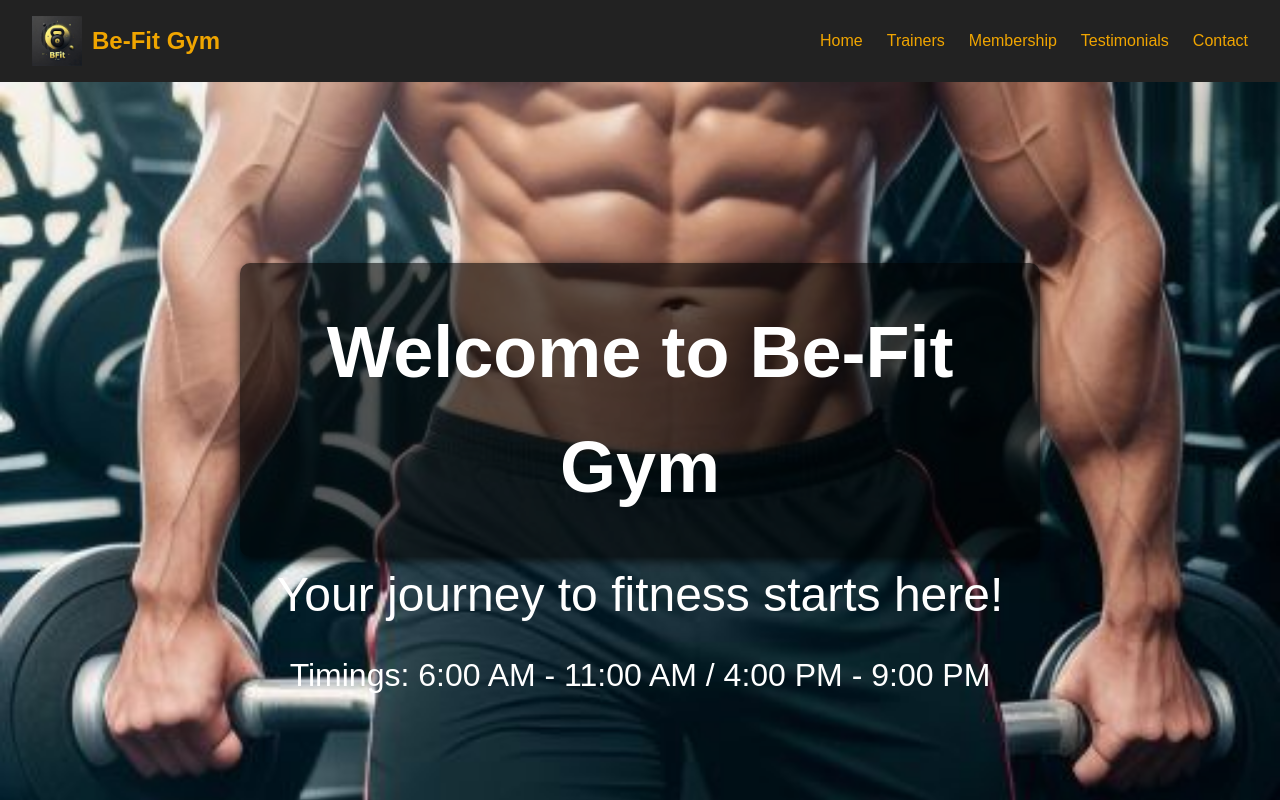
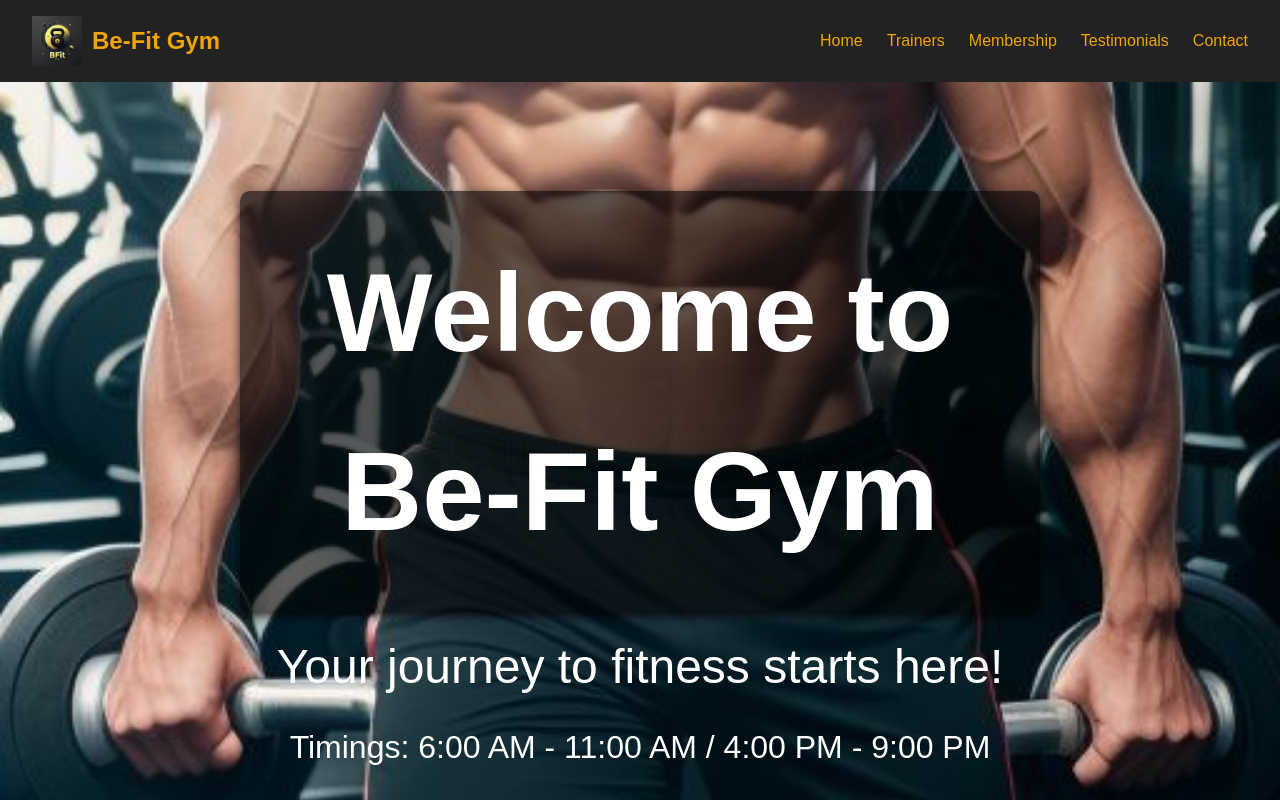
Before and after one commit to VarnankSharma/BfitGym, a React (Create React App) app: page / in a window 1280 px wide. Shown: the top 800 px of the page. Built offline with nearby package versions, Linux system fonts and the light colour scheme.

Commit message:
Updated content

```diff
--- a/public/styles.css
+++ b/public/styles.css
@@ -135,8 +135,8 @@ ul {
   margin-bottom: 1rem;
 
 }
-.home-section .welcome {
-  font-size: 3rem; /* Adjusted font size */
+.home-section .welcome h2{
+  font-size: inherit; /* Inherit font size from parent or a suitable container */
   text-align: center;
   background-color: rgba(0, 0, 0, 0.6); /* Dark background with slight transparency for contrast */
   padding: 2rem;
@@ -145,6 +145,7 @@ ul {
   max-width: 800px;
   margin: 0 auto; /* Centering */
 }
+
 
 .motto {
   font-size: 3rem;
```
